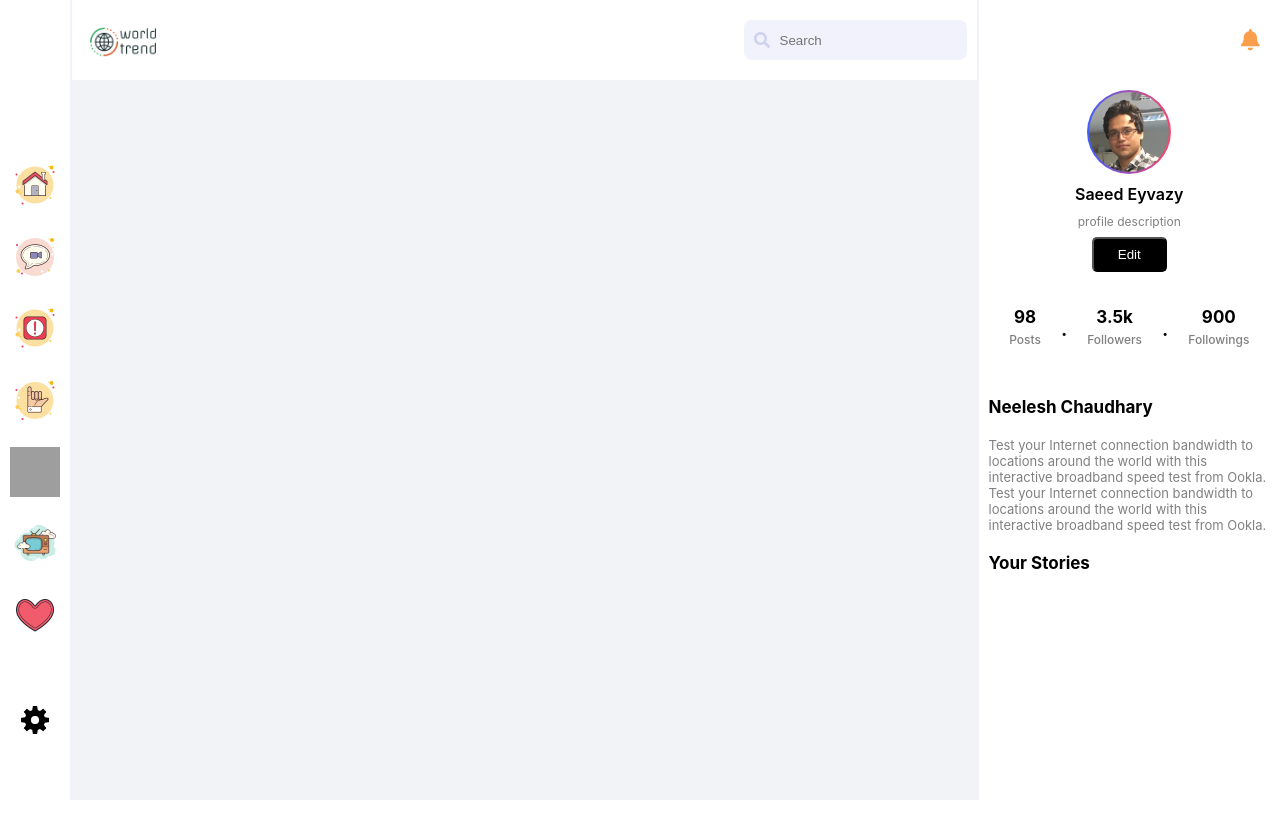
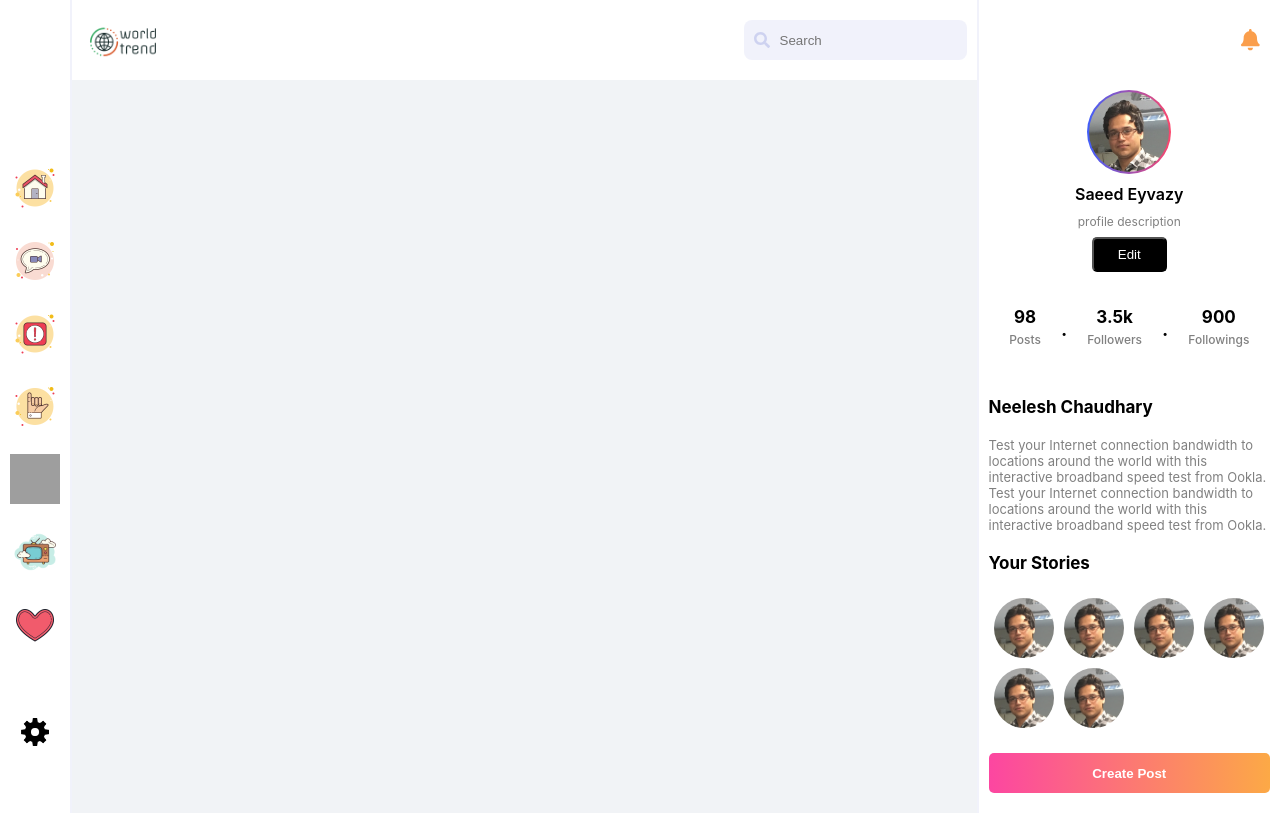
Before and after one commit to saeedeyvazy/world-trending-topics, a React (Create React App) app: page / in a window 1280 px wide. Built offline with nearby package versions, Linux system fonts and the light colour scheme; grey boxes are pictures that could not be loaded.

Commit message:
Add Stori Section in Profile :star: & Fix height and width of app.css :lipstick:

```diff
--- a/package.json
+++ b/package.json
@@ -11,6 +11,7 @@
 		"@testing-library/jest-dom": "^4.2.4",
 		"@testing-library/react": "^9.3.2",
 		"@testing-library/user-event": "^7.1.2",
+		"json-server": "^0.16.3",
 		"react": "^17.0.2",
 		"react-dom": "^17.0.2",
 		"react-redux": "^7.2.3",
--- a/src/App.js
+++ b/src/App.js
@@ -2,6 +2,7 @@ import React from 'react'
 import './app.css'
 import HomePage from './pages/HomePage'
 import { BrowserRouter as Router, Route, Switch } from 'react-router-dom'
+
 function App() {
 	return (
 		<div className='app'>
--- a/src/app.css
+++ b/src/app.css
@@ -1,6 +1,6 @@
 .app {
 	background-color: #f1f3f6;
-	width: 100vw;
-	height: 100vh;
+	width: 100%;
+	height: 100%;
 	display: flex;
 }
--- a/src/components/Profile/index.jsx
+++ b/src/components/Profile/index.jsx
@@ -139,6 +139,38 @@ const ProfileDescContainer = styled.div`
 		padding: 10px;
 	}
 `
+
+const StorieAvatar = styled.div`
+	overflow: hidden;
+	border-radius: 50px;
+	width: 60px;
+	height: 60px;
+	img {
+		width: 100%;
+		height: 100%;
+	}
+`
+const StorieAvatarContainer = styled.div`
+	display: flex;
+	flex-wrap: wrap;
+	padding: 10px;
+`
+
+const CreatePostButton = styled.button`
+	width: 100%;
+	height: 40px;
+	color: #fff;
+	border: none;
+	border-radius: 5px;
+	cursor: pointer;
+	font-weight: 700;
+	background: linear-gradient(
+		90deg,
+		rgba(252, 70, 161, 1) 0%,
+		rgba(252, 169, 70, 1) 100%
+	); ;
+`
+
 function Profile() {
 	return (
 		<ProfileContainer>
@@ -185,6 +217,41 @@ function Profile() {
 					</ProfileDescContainer>
 					<StorieContainer>
 						<h3>Your Stories</h3>
+						<StorieAvatarContainer>
+							<div style={{ padding: '5px' }}>
+								<StorieAvatar>
+									<img src={IMAGES.PROFILE_IMAGE} alt='profile' />
+								</StorieAvatar>
+							</div>
+							<div style={{ padding: '5px' }}>
+								<StorieAvatar>
+									<img src={IMAGES.PROFILE_IMAGE} alt='profile' />
+								</StorieAvatar>
+							</div>
+							<div style={{ padding: '5px' }}>
+								<StorieAvatar>
+									<img src={IMAGES.PROFILE_IMAGE} alt='profile' />
+								</StorieAvatar>
+							</div>
+							<div style={{ padding: '5px' }}>
+								<StorieAvatar>
+									<img src={IMAGES.PROFILE_IMAGE} alt='profile' />
+								</StorieAvatar>
+							</div>
+							<div style={{ padding: '5px' }}>
+								<StorieAvatar>
+									<img src={IMAGES.PROFILE_IMAGE} alt='profile' />
+								</StorieAvatar>
+							</div>
+							<div style={{ padding: '5px' }}>
+								<StorieAvatar>
+									<img src={IMAGES.PROFILE_IMAGE} alt='profile' />
+								</StorieAvatar>
+							</div>
+						</StorieAvatarContainer>
+						<div style={{ padding: '10px' }}>
+							<CreatePostButton>Create Post</CreatePostButton>
+						</div>
 					</StorieContainer>
 				</ProfileInfo>
 			</ProfileContent>
--- a/src/components/Sidebar/index.jsx
+++ b/src/components/Sidebar/index.jsx
@@ -3,7 +3,7 @@ import styled from 'styled-components'
 import { IMAGES } from '../../constants'
 const SidebarContainer = styled.div`
 	width: 70px;
-	height: 100%;
+	/* height: 100%; */
 	background-color: white;
 	border-right: 2px solid #a9b2e52b;
 	display: flex;
```
Also changed, not shown: 1 other file (tests, documents, lock files or other folders).
